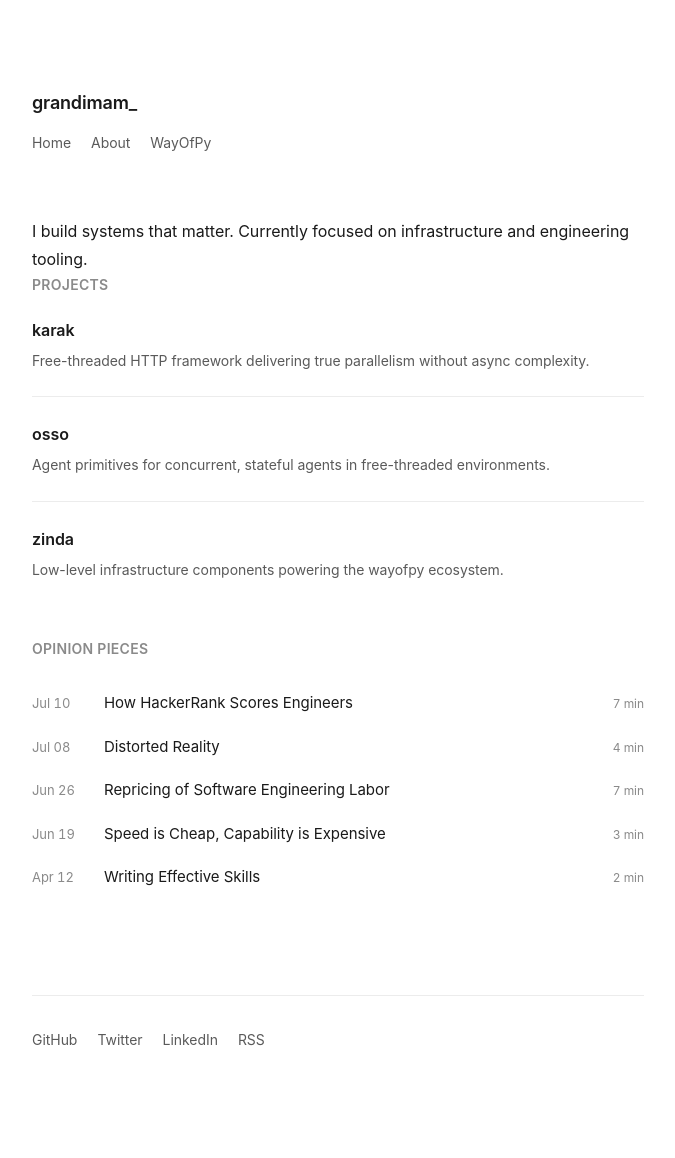
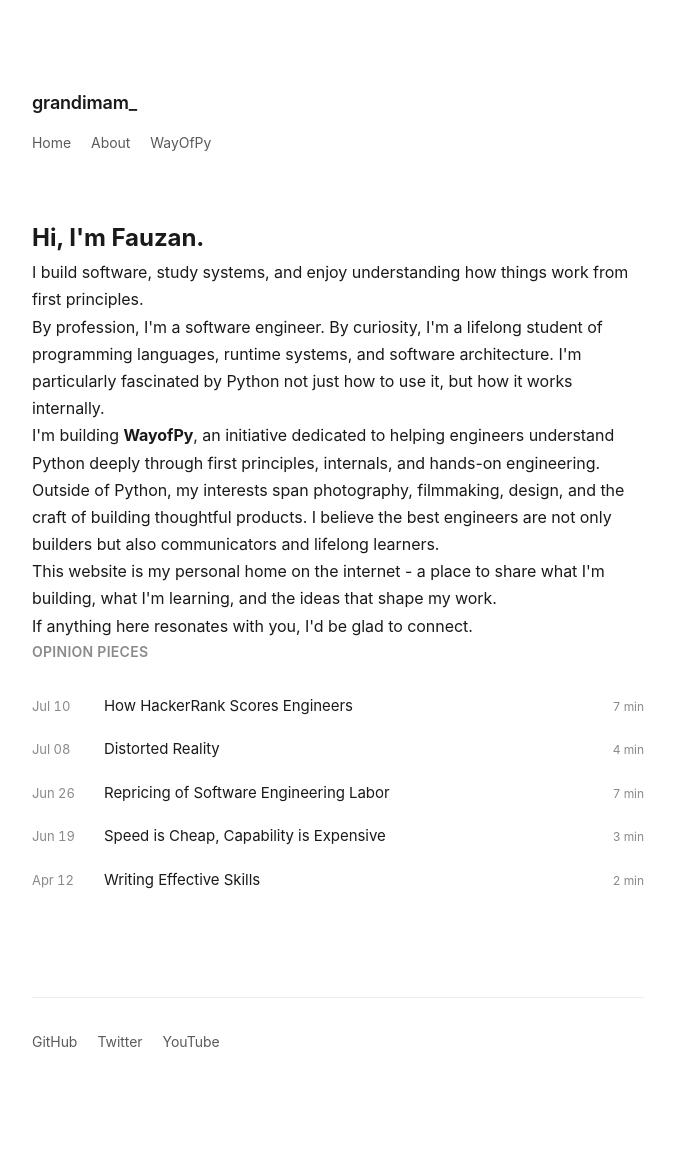
Before and after one commit to grandimam/grandimam, a Jekyll site: the page built from blog/index.html, in a window 1280 px wide. Shown: the whole page, without its empty margins (302-977 px from the left). Built offline with Jekyll 4.4.1, drawn with Linux system fonts in a browser that asks for light colours; the list of posts is cut into pages by our own code.

Commit message:
updated design

```diff
--- a/blog/index.html
+++ b/blog/index.html
@@ -13,25 +13,13 @@ title: Home
 </header>
 
 <section class="about">
-  <p>I build systems that matter. Currently focused on infrastructure and engineering tooling.</p>
-</section>
-
-<section class="section">
-  <h2 class="section-title">Projects</h2>
-  <div class="projects-list">
-    <div class="project-item">
-      <a href="https://github.com/grandimam/karak" class="project-title" target="_blank" rel="noopener">karak</a>
-      <p class="project-description">Free-threaded HTTP framework delivering true parallelism without async complexity.</p>
-    </div>
-    <div class="project-item">
-      <a href="https://github.com/grandimam/osso" class="project-title" target="_blank" rel="noopener">osso</a>
-      <p class="project-description">Agent primitives for concurrent, stateful agents in free-threaded environments.</p>
-    </div>
-    <div class="project-item">
-      <a href="https://github.com/grandimam/zinda" class="project-title" target="_blank" rel="noopener">zinda</a>
-      <p class="project-description">Low-level infrastructure components powering the wayofpy ecosystem.</p>
-    </div>
-  </div>
+  <h2>Hi, I'm Fauzan.</h2>
+  <p>I build software, study systems, and enjoy understanding how things work from first principles.</p>
+  <p>By profession, I'm a software engineer. By curiosity, I'm a lifelong student of programming languages, runtime systems, and software architecture. I'm particularly fascinated by Python not just how to use it, but how it works internally.</p>
+  <p>I'm building <strong>WayofPy</strong>, an initiative dedicated to helping engineers understand Python deeply through first principles, internals, and hands-on engineering.</p>
+  <p>Outside of Python, my interests span photography, filmmaking, design, and the craft of building thoughtful products. I believe the best engineers are not only builders but also communicators and lifelong learners.</p>
+  <p>This website is my personal home on the internet - a place to share what I'm building, what I'm learning, and the ideas that shape my work.</p>
+  <p>If anything here resonates with you, I'd be glad to connect.</p>
 </section>
 
 <section class="section">
@@ -55,8 +43,7 @@ title: Home
 <footer class="footer">
   <div class="footer-links">
     <a href="https://github.com/grandimam" target="_blank" rel="noopener">GitHub</a>
-    <a href="https://twitter.com/grandimam" target="_blank" rel="noopener">Twitter</a>
-    <a href="https://linkedin.com/in/grandimam" target="_blank" rel="noopener">LinkedIn</a>
-    <a href="{{ site.baseurl }}/feed.xml">RSS</a>
+    <a href="https://twitter.com/grandimam_" target="_blank" rel="noopener">Twitter</a>
+    <a href="https://youtube.com/@wayofpy" target="_blank" rel="noopener">YouTube</a>
   </div>
 </footer>
```
Also changed, not shown: README.md (deleted).
